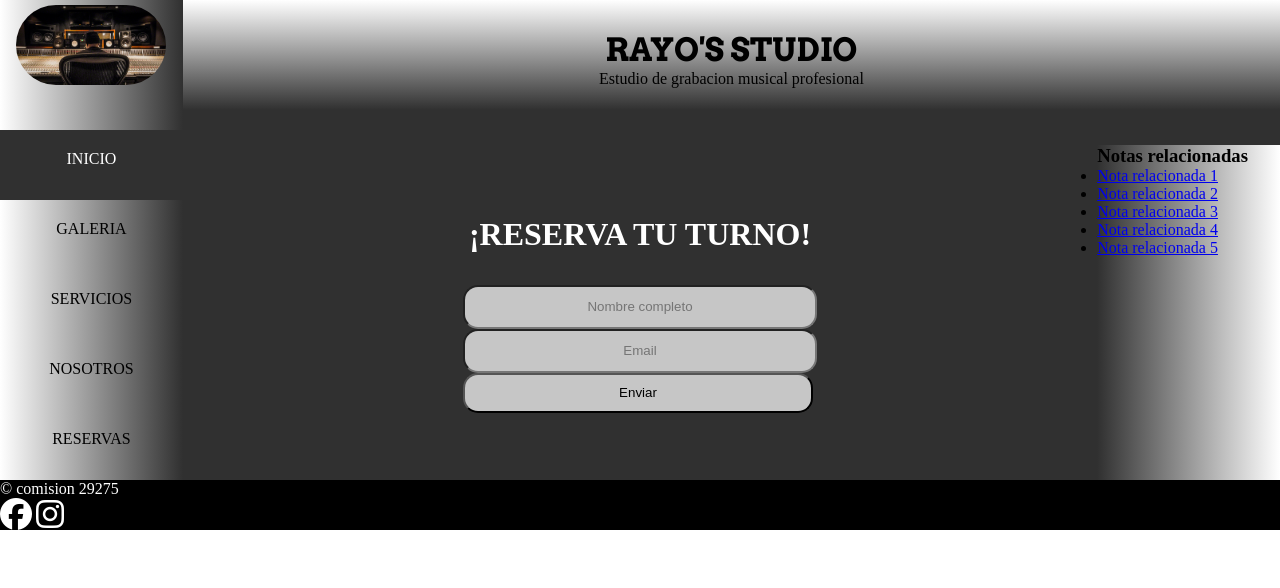
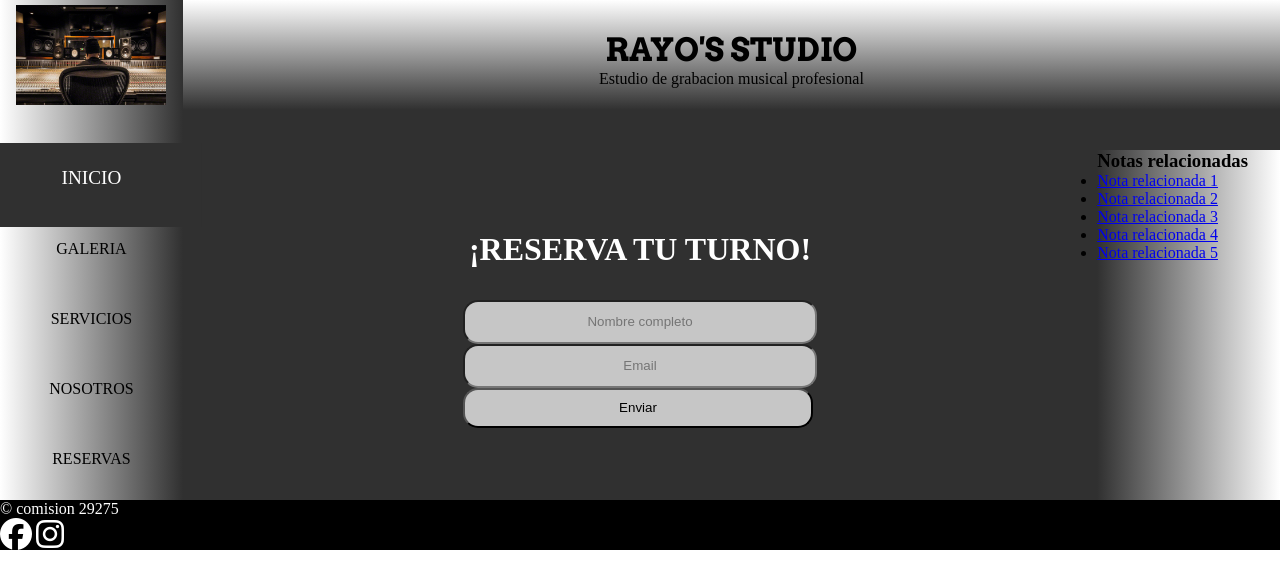
Before and after one commit to TrellixVulnTeam/entrega_79FW, a plain HTML site: page contacto.html in a window 1280 px wide. In both pictures the pointer is over the item "INICIO". Drawn offline with Linux system fonts and the light colour scheme.

Commit message:
Agre propiedad de transform scale

```diff
--- a/css/style.css
+++ b/css/style.css
@@ -38,6 +38,7 @@
 }
 .nav li:hover{
     background-color: #303030;
+    transform: scale(1.2);
 }
 .nav a{
     color: rgb(0, 0, 0);
@@ -48,7 +49,7 @@
 }
 .nav img {
     width: 150px;
-    border-radius: 100px;
+    height: 100px;
     padding: 5px;
 }
 
@@ -91,6 +92,9 @@
 .primeraSeccion button{
     padding: .5rem;
     margin: 1rem;
+}
+.primeraSeccion button:hover {
+    transform: scale(1.2);
 }
 .primeraSeccion h2{
     font-size: 2rem;
```
